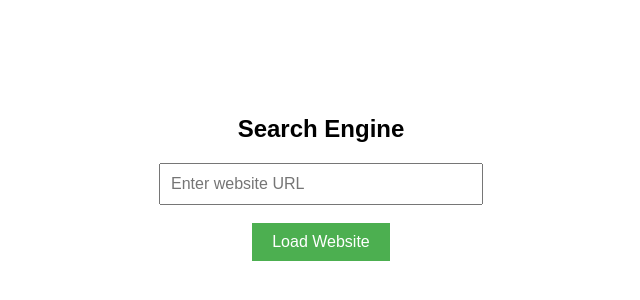
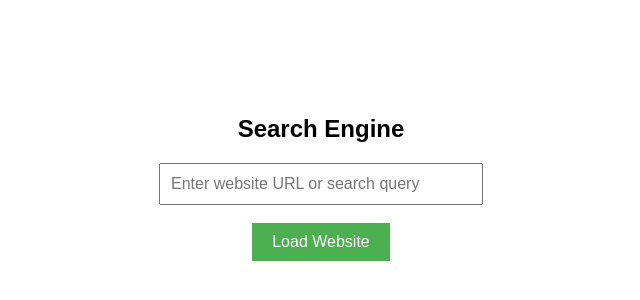
Before and after one commit to Kellarosaa/Ooo, a plain HTML site: page Index.html in a window 1280 px wide. Shown: the part 230-530 px from the top of the page, without its empty margins (319-959 px from the left). Drawn offline with Linux system fonts and the light colour scheme.

Commit message:
Update Index.html

```diff
--- a/Index.html
+++ b/Index.html
@@ -35,7 +35,7 @@
     <div class="loader">
         <h2>Search Engine</h2>
         <form action="https://www.google.com/search" method="GET" target="_blank">
-            <input type="text" name="q" placeholder="Enter website URL" required>
+            <input type="text" name="q" placeholder="Enter website URL or search query" required>
             <br><br>
             <input type="submit" value="Load Website">
         </form>
```
